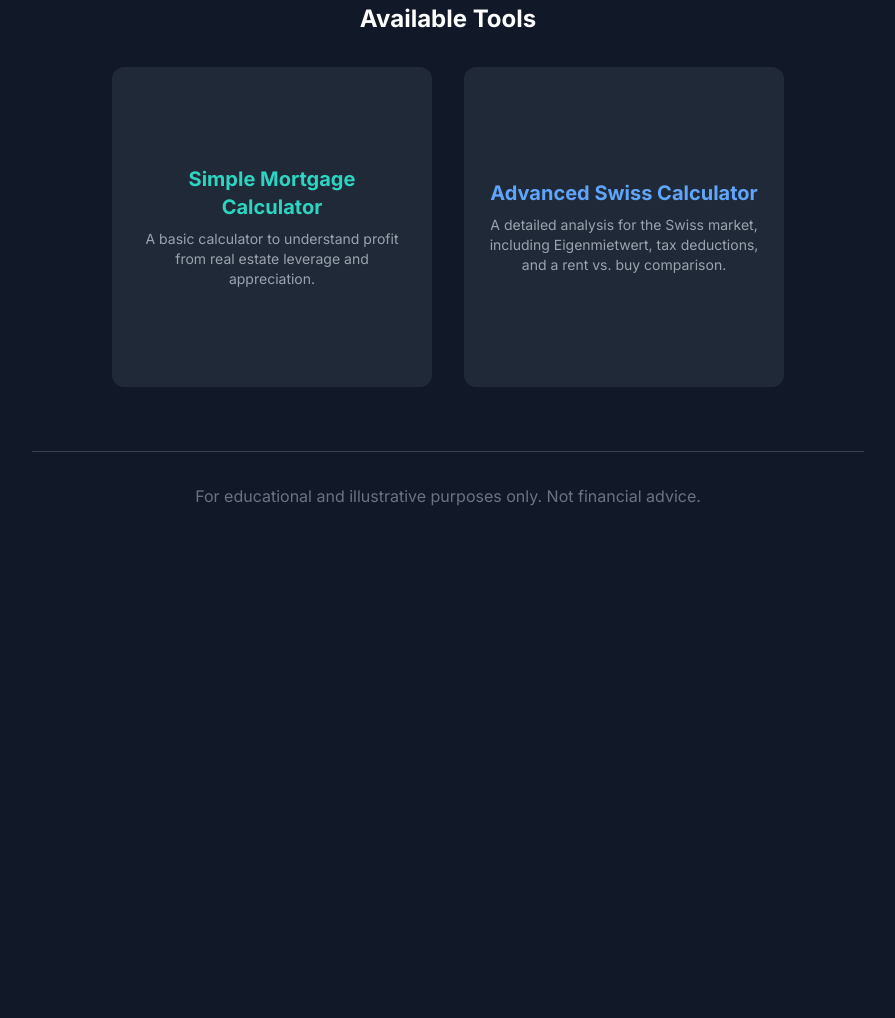
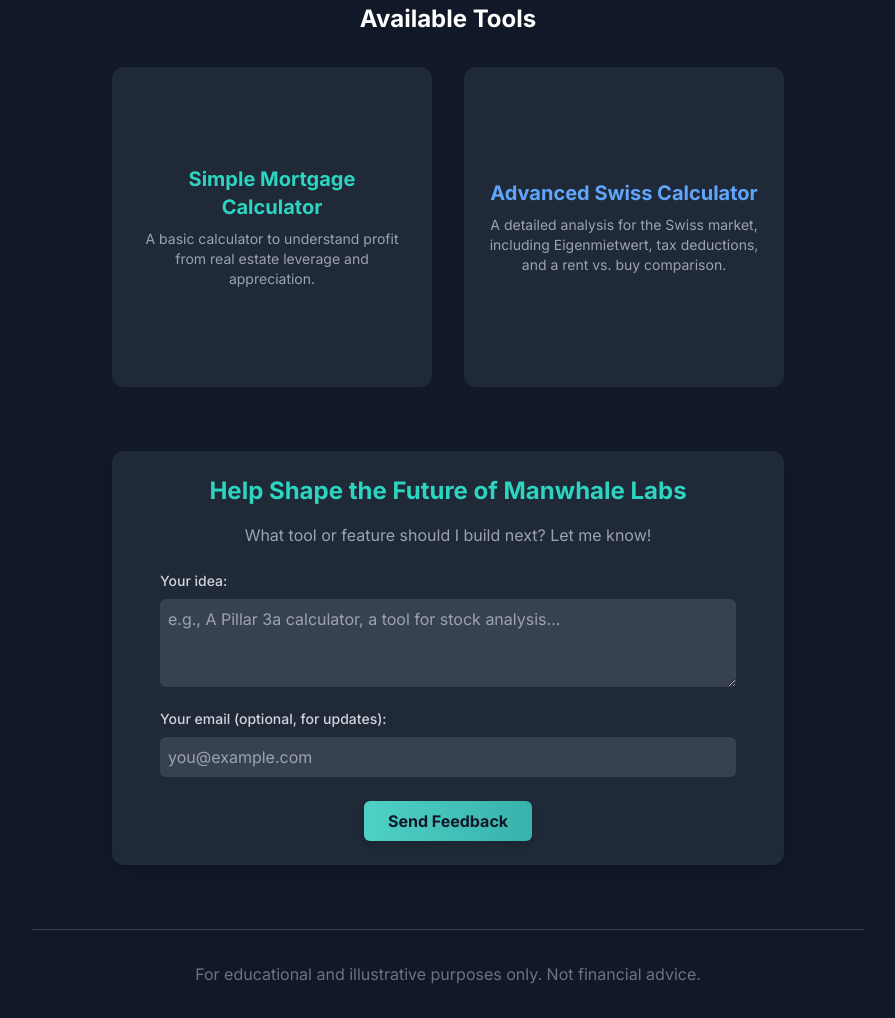
Before and after one commit to manhwale/Mortgage_leverage, a plain HTML site: page index.html in a window 1280 px wide. Shown: the part 197-1215 px from the top of the page, without its empty margins (192-1087 px from the left). Before the commit the page ends 800 px from the top, so only its background shows below. Drawn offline with nearby package versions, Linux system fonts and the light colour scheme.

Commit message:
Add feedback form

```diff
--- a/index.html
+++ b/index.html
@@ -17,6 +17,15 @@
         .tool-card:hover {
             transform: translateY(-5px);
             box-shadow: 0 10px 15px -3px rgba(0, 0, 0, 0.1), 0 4px 6px -2px rgba(0, 0, 0, 0.05);
+        }
+        .feedback-button {
+             background-image: linear-gradient(to right, #4fd1c5 0%, #38b2ac 100%);
+             transition: all 0.3s ease;
+             box-shadow: 0 4px 6px rgba(0,0,0,0.1);
+        }
+        .feedback-button:hover {
+            transform: translateY(-2px);
+            box-shadow: 0 6px 12px rgba(45, 212, 191, 0.2);
         }
     </style>
 <!-- Cloudflare Web Analytics --><script defer src='https://static.cloudflareinsights.com/beacon.min.js' data-cf-beacon='{"token": "1635e116444b4c22bdd3a8f16cbd01a6"}'></script><!-- End Cloudflare Web Analytics -->
@@ -45,6 +54,29 @@
                 </a>
 
             </div>
+
+             <!-- === FEEDBACK FORM === -->
+            <div class="mt-16 p-6 bg-gray-800 rounded-xl shadow-lg max-w-2xl mx-auto">
+                <h2 class="text-2xl font-bold text-center mb-4 text-teal-400">Help Shape the Future of Manwhale Labs</h2>
+                <p class="text-center text-gray-400 mb-6">What tool or feature should I build next? Let me know!</p>
+                <form name="feedback" method="POST" data-netlify="true" netlify-honeypot="bot-field" class="max-w-xl mx-auto">
+                    <input type="hidden" name="form-name" value="feedback">
+                    <p class="hidden">
+                        <label>Don’t fill this out if you’re human: <input name="bot-field" /></label>
+                    </p>
+                    <div class="mb-4">
+                        <label for="feature_request" class="block text-sm font-medium text-gray-300 mb-2">Your idea:</label>
+                        <textarea id="feature_request" name="feature_request" rows="3" class="w-full bg-gray-700 text-white rounded-md border-gray-600 p-2 focus:ring-teal-500 focus:border-teal-500" placeholder="e.g., A Pillar 3a calculator, a tool for stock analysis..." required></textarea>
+                    </div>
+                    <div class="mb-6">
+                        <label for="email" class="block text-sm font-medium text-gray-300 mb-2">Your email (optional, for updates):</label>
+                        <input type="email" id="email" name="email" class="w-full bg-gray-700 text-white rounded-md border-gray-600 p-2 focus:ring-teal-500 focus:border-teal-500" placeholder="you@example.com">
+                    </div>
+                    <div class="text-center">
+                        <button type="submit" class="feedback-button text-gray-900 font-bold py-2 px-6 rounded-md">Send Feedback</button>
+                    </div>
+                </form>
+            </div>
         </main>
 
         <footer class="text-center mt-16 pt-8 border-t border-gray-700 text-gray-500">
```
